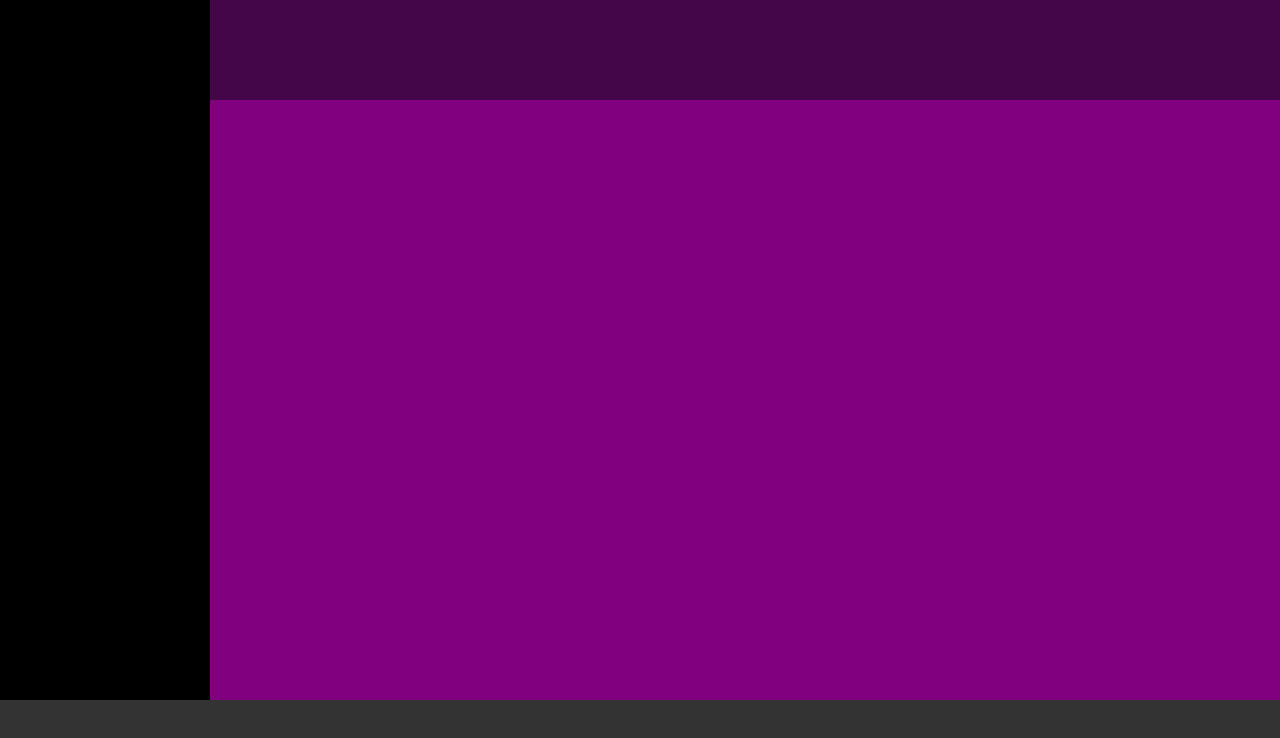
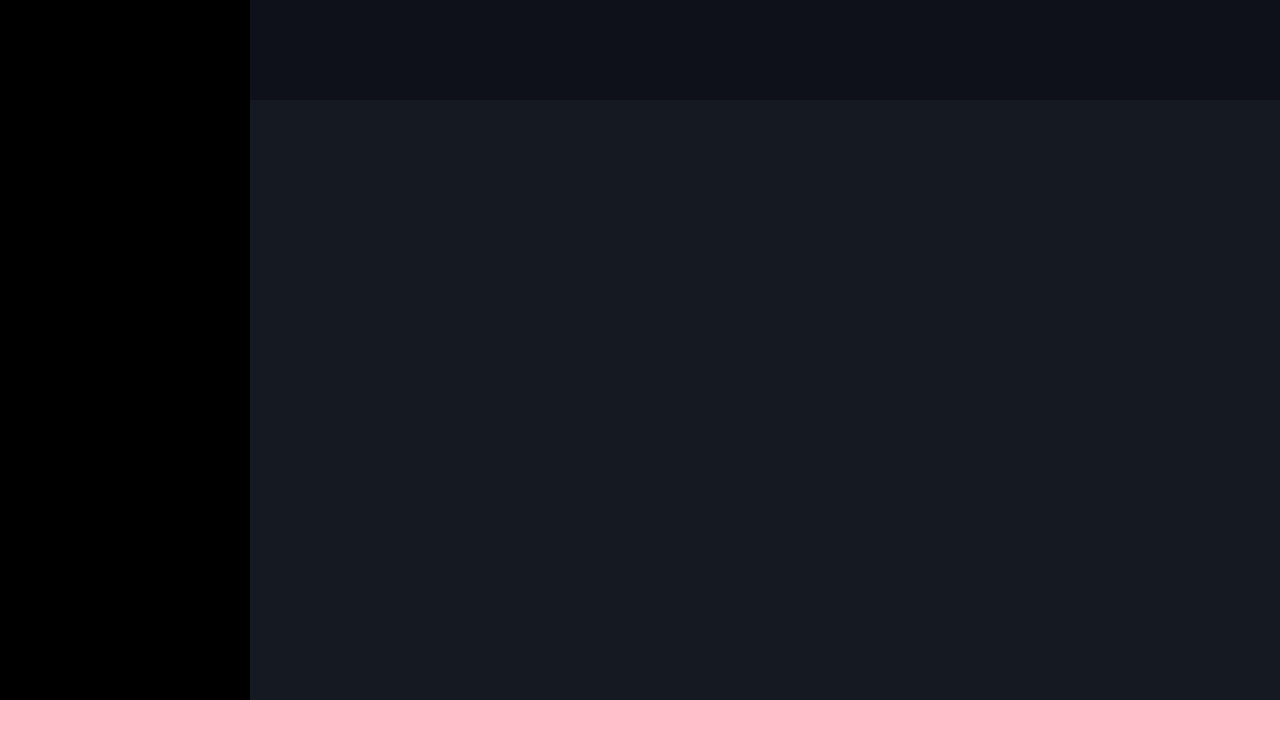
Before and after one commit to leoloca98/html-css-spotifyweb, a plain HTML site: page index.html in a window 1280 px wide. Drawn offline with Linux system fonts and the light colour scheme.

Commit message:
Layout Responsive

```diff
--- a/css/style.css
+++ b/css/style.css
@@ -1,39 +1,42 @@
-/* *DEKSTOP FIRST* */
+/* *GENERICS* */
 
 body {
-    font-family: sans-serif;
+    font-family: "Montserrat";
+    color: white;
 }
 
 d-flex {
     display: flex;
 }
 
-footer {
-    height: 100px;
-    background-color: #333;
+.c-grey {
+    color: rgb(124, 126, 131);
 }
 
 .wrapper {
     height: calc(100vh - 100px);
-    background-color: forestgreen;
+    background-color: rgb(20, 25, 34);
     position: relative;
 }
 
-.wrapper nav {
+/* ! MOBILE FIRST XS */
+
+.nav-bar {
     background-color: black;
-    width: 210px;
+    width: 60px;
     height: 100%;
     position: absolute;
     left: 0;
     top: 0;
 }
 
-.wrapper main {
+main {
     height: 100%;
-    width: calc(100% - 210px);
-    margin-left: 210px;
-    background-color: purple;
+    width: calc(100% - 60px);
+    margin-left: 60px;
+    background-color: rgb(20, 25, 34);
     overflow: scroll;
+    position: relative;
 }
 
 header {
@@ -43,3 +46,137 @@ header {
     top: 0;
     background-color: rgba(8, 11, 18, 0.5);
 }
+
+footer {
+    height: 100px;
+    background-color: rgb(40, 40, 40);
+}
+
+/* ! VIEWPORT SMALL >= 576px */
+
+@media screen and (min-width: 576px) {
+    .nav-bar {
+        background-color: black;
+        width: 250px;
+        height: 100%;
+        position: absolute;
+        left: 0;
+        top: 0;
+    }
+    main {
+        height: 100%;
+        width: calc(100% - 250px);
+        margin-left: 250px;
+        background-color: rgb(20, 25, 34);
+        overflow: scroll;
+        position: relative;
+    }
+    header {
+        width: 100%;
+        height: 100px;
+        position: fixed;
+        top: 0;
+        background-color: rgba(8, 11, 18, 0.5);
+    }
+    footer {
+        height: 100px;
+        background-color: rgb(40, 40, 40);
+    }
+}
+
+/* ! VIEWPORT MEDIUM >= 768px */
+
+@media screen and (min-width: 768px) {
+    .nav-bar {
+        background-color: black;
+        width: 250px;
+        height: 100%;
+        position: absolute;
+        left: 0;
+        top: 0;
+    }
+    main {
+        height: 100%;
+        width: calc(100% - 250px);
+        margin-left: 250px;
+        background-color: rgb(20, 25, 34);
+        overflow: scroll;
+        position: relative;
+    }
+    header {
+        width: 100%;
+        height: 100px;
+        position: fixed;
+        top: 0;
+        background-color: rgba(8, 11, 18, 0.5);
+    }
+    footer {
+        height: 100px;
+        /* background-color: rgb(40, 40, 40); */
+        background-color: pink;
+    }
+}
+
+/* ! VIEWPORT LARGE >= 992px */
+
+@media screen and (min-width: 992px) {
+    .nav-bar {
+        background-color: black;
+        width: 250px;
+        height: 100%;
+        position: absolute;
+        left: 0;
+        top: 0;
+    }
+    main {
+        height: 100%;
+        width: calc(100% - 250px);
+        margin-left: 250px;
+        background-color: rgb(20, 25, 34);
+        overflow: scroll;
+        position: relative;
+    }
+    header {
+        width: 100%;
+        height: 100px;
+        position: fixed;
+        top: 0;
+        background-color: rgba(8, 11, 18, 0.5);
+    }
+    footer {
+        height: 100px;
+        /* background-color: rgb(40, 40, 40); */
+        background-color: pink;
+    }
+    /* .wrapper {
+        height: calc(100vh - 100px);
+        background-color: forestgreen;
+        position: relative;
+    }
+    .wrapper main {
+        height: 100%;
+        width: calc(100% - 210px);
+        margin-left: 210px;
+        background-color: purple;
+        overflow: scroll;
+    }
+    .wrapper .nav-bar {
+        background-color: black;
+        width: 210px;
+        height: 100%;
+        position: absolute;
+        left: 0;
+        top: 0;
+    }
+    header {
+        width: 100%;
+        height: 100px;
+        position: fixed;
+        top: 0;
+        background-color: rgba(8, 11, 18, 0.5);
+    }
+    footer {
+        height: 100px;
+        background-color: #333;
+    } */
+}
--- a/index.html
+++ b/index.html
@@ -5,6 +5,7 @@
     <meta charset="UTF-8">
     <meta http-equiv="X-UA-Compatible" content="IE=edge">
     <meta name="viewport" content="width=device-width, initial-scale=1.0">
+    <link href="https://fonts.googleapis.com/css?family=Montserrat:400,500,600,700" rel="stylesheet" />
     <link rel="stylesheet" href="./css/12bool.css">
     <link rel="stylesheet" href="./css/style.css">
     <title>Spotify</title>
@@ -13,7 +14,7 @@
 <body>
     <div>
         <div class="wrapper d-flex">
-            <nav></nav>
+            <nav class="nav-bar nav-bar-sm"></nav>
             <main>
                 <header></header>
             </main>
```
